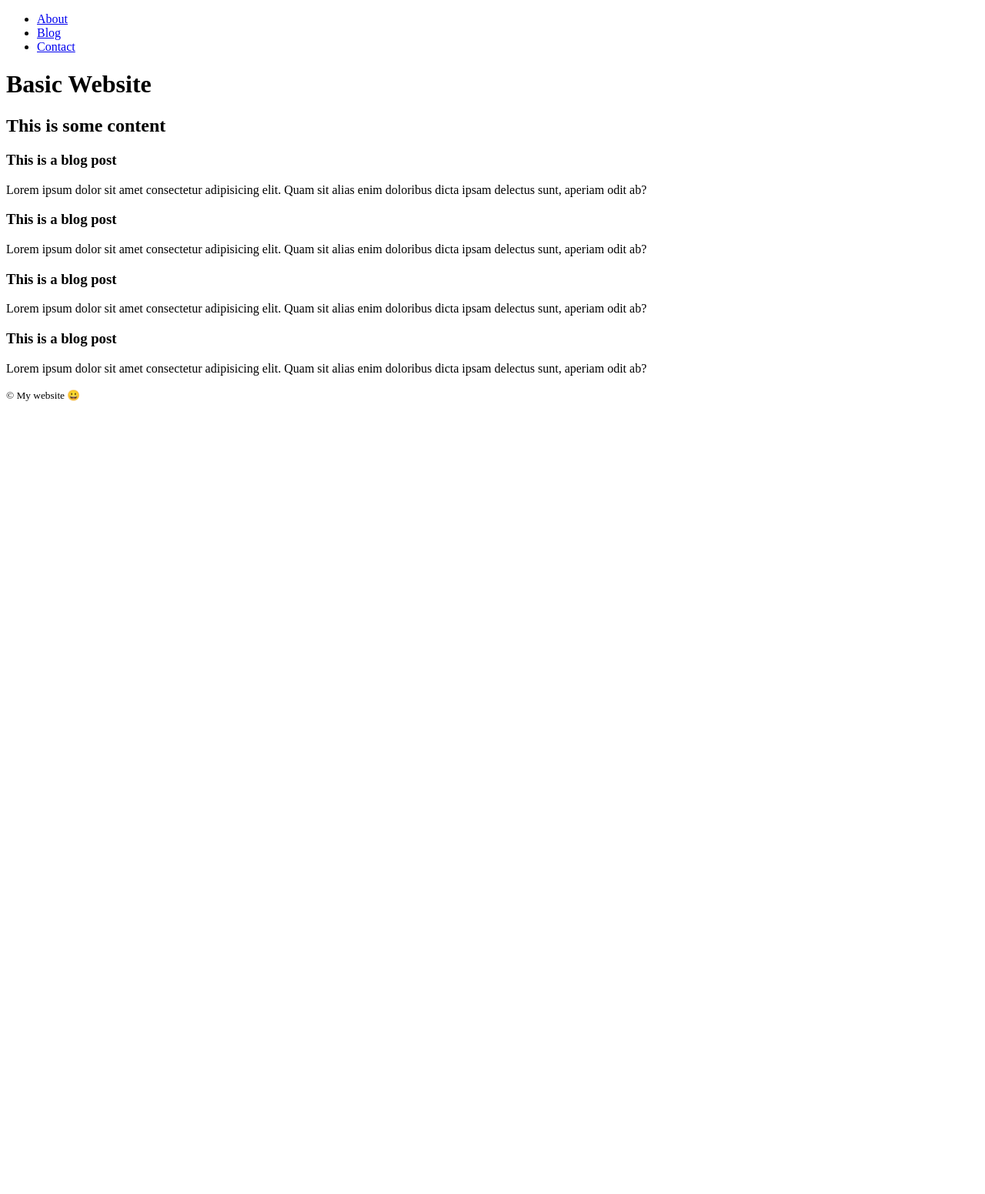
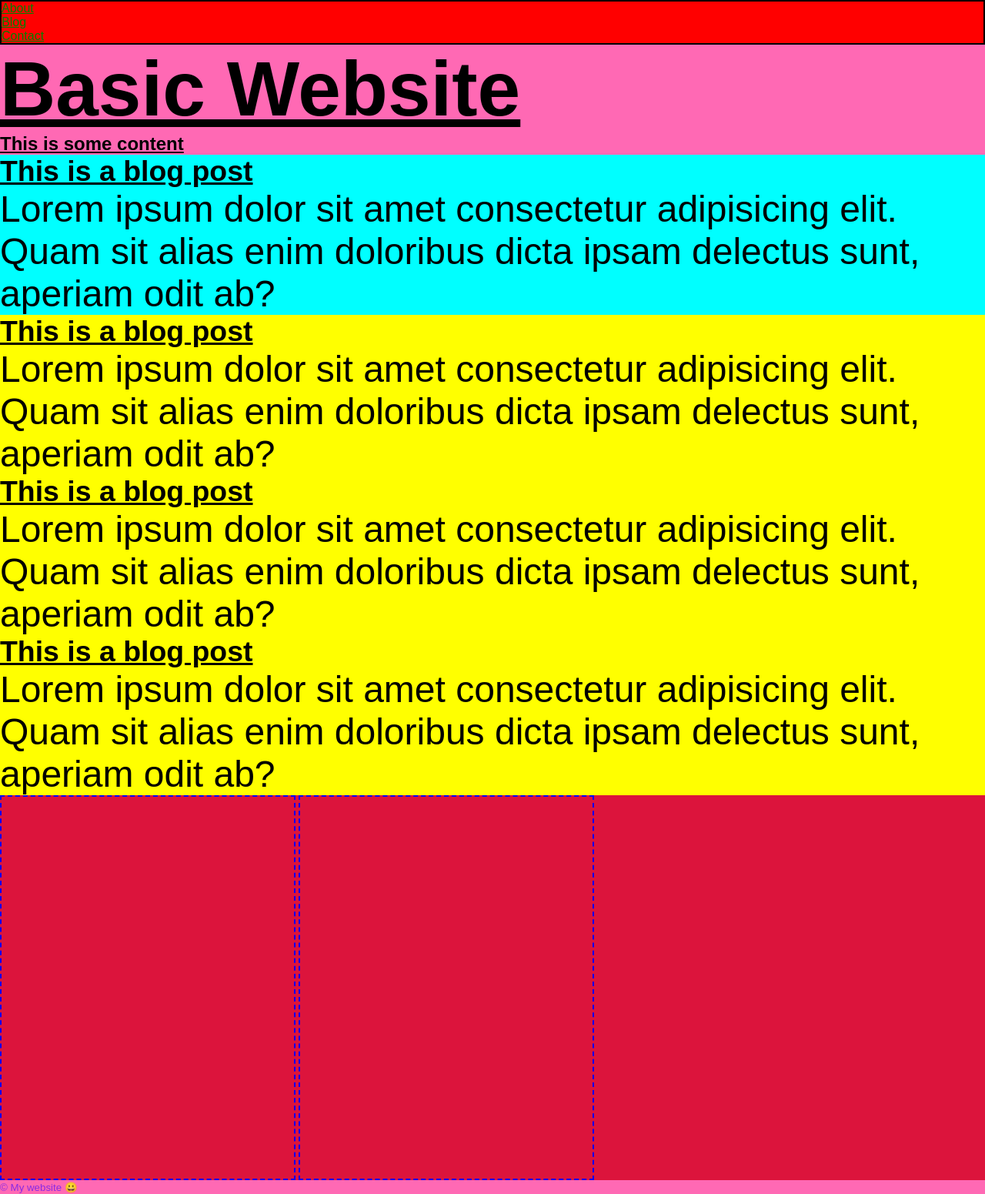
Before and after one commit to stribis/html_css_324, a plain HTML site: page 01_basic_website/index.html in a window 1280 px wide. Shown: the whole page at 77% size. Before the commit the page ends 800 px from the top, so only its background shows below. Drawn offline with Linux system fonts and the light colour scheme.

Commit message:
add till day 3

```diff
--- a/01_basic_website/index.html
+++ b/01_basic_website/index.html
@@ -4,6 +4,7 @@
   <meta charset="UTF-8">
   <meta name="viewport" content="width=device-width, initial-scale=1.0">
   <title>Basic Website</title>
+  <link rel="stylesheet" href="style.css">
 </head>
 <body>
   <header>
@@ -16,7 +17,10 @@
     </nav>
     <h1>Basic Website</h1>
   </header>
-  <section>
+  <!--
+  Here is the main section of the website
+  -->
+  <section id="main-section">
     <h2>This is some content</h2>
     <article>
       <h3>This is a blog post</h3>
@@ -35,8 +39,14 @@
       <p>Lorem ipsum dolor sit amet consectetur adipisicing elit. Quam sit alias enim doloribus dicta ipsam delectus sunt, aperiam odit ab?</p>
     </article>
   </section>
+
+  <section class="units">
+    <div class="left"></div>
+    <div class="right"></div>
+  </section>
+
   <footer>
-    <small>&copy; My website 😀</small>
+    <small class="legal">&copy; My website 😀</small>
   </footer>
 </body>
 </html>
--- /dev/null
+++ b/01_basic_website/style.css
@@ -0,0 +1,83 @@
+/*
+Small Reset
+*/
+
+
+*::before, *::after, * {
+  box-sizing: border-box;
+  margin: 0;
+  padding: 0;
+}
+
+body {
+  background-color: hotpink;
+  font-family: sans-serif;
+}
+
+h1 ,h2, h3 {
+  text-decoration: underline;
+}
+
+h1 {
+  font-size: 100px;
+}
+
+nav {
+  background-color: red;
+}
+
+nav a {
+  color: green;
+}
+
+nav > ul {
+  border: solid 2px black;
+}
+
+article {
+  font-size: 32px;
+}
+
+article p {
+  font-size: 3rem;
+}
+
+h2 ~ article {
+  background-color: yellow;
+
+}
+
+h2 + article {
+  background-color: aqua;
+}
+
+small[class] {
+  color: blueviolet;
+}
+
+.legal {
+  color: blue;
+}
+
+/* #main-section {
+  color: white;
+} */
+
+a:hover {
+  cursor: crosshair;
+  color: blue;
+}
+
+/* % */
+
+.units {
+  height: 500px;
+  background-color: crimson;
+}
+
+.left, .right {
+  display: inline-block;
+  border: dashed 2px blue;
+  height: 100%;
+  width: 30%;
+}
--- /dev/null
+++ b/04_flex/style.css
@@ -0,0 +1,33 @@
+/* Small Reset */
+*::before, *::after, * {
+  box-sizing: border-box;
+  margin: 0;
+  padding: 0;
+}
+
+body {
+  min-height: 100vh;
+  display: flex;
+  justify-content: center;
+  align-items: center;
+  background-color: #222;
+}
+
+.container {
+  width: 600px;
+  height: 400px;
+  border: solid 1px #fff;
+
+  display: flex;
+  flex-direction: row;
+  justify-content: center;
+  align-items: center;
+  gap: 10px;
+}
+
+.item {
+  width: 60px;
+  height: 60px;
+  background-color: rgba(255, 166, 0, 0.9);
+  border: solid 1px #ff0000;
+}
```
Also changed, not shown: 02_display_property/index.html (added, +32 -0 lines), 03_float_example/index.html (added, +49 -0 lines), 04_flex/index.html (added, +19 -0 lines).
